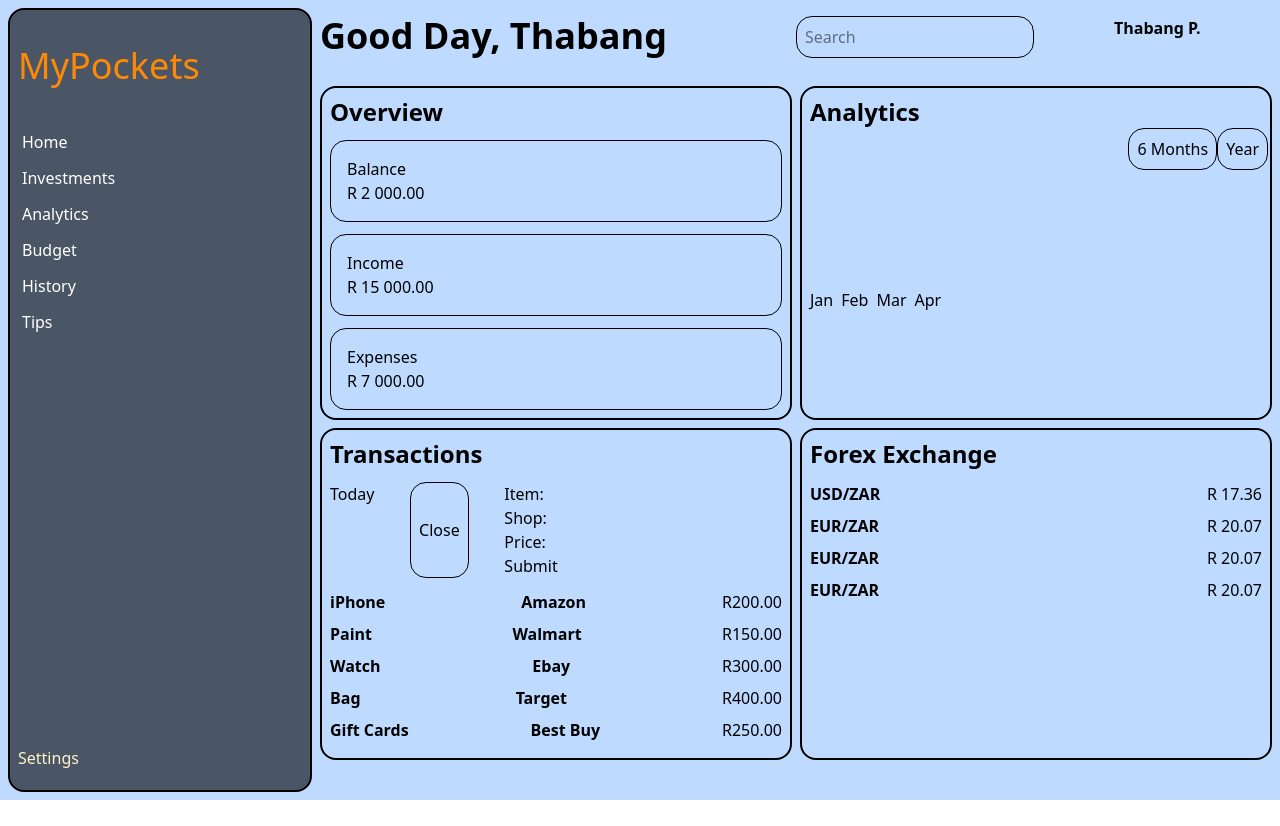
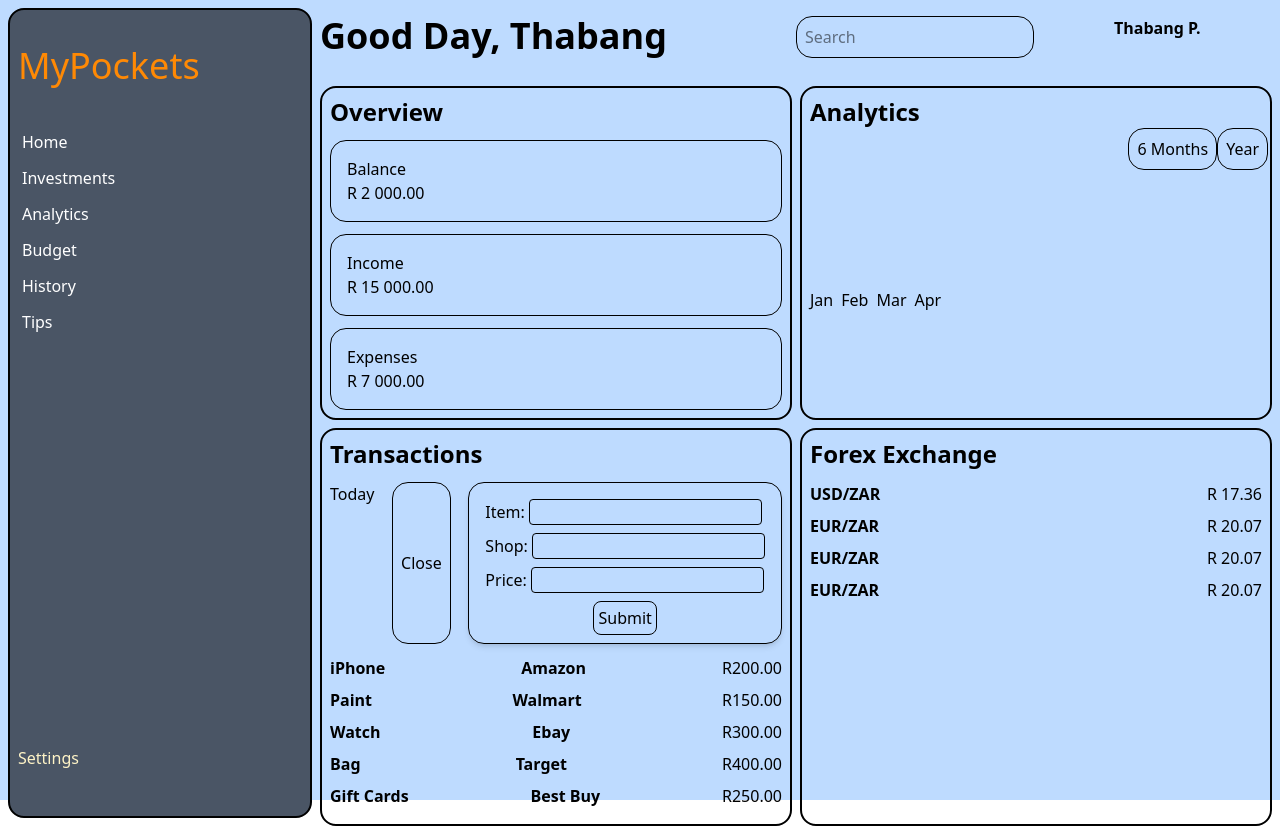
Before and after one commit to ThabangP07/My_Pockets, a React (Vite) app in the folder My_Pockets/: page / in a window 1280 px wide. Both pictures are taken after a click on the button "Add Transaction". Before the commit the page ends 800 px from the top, so only its background shows below. Built offline with nearby package versions, Linux system fonts and the light colour scheme.

Commit message:
style: update TransactionsInputForm with improved styling and layout

```diff
--- a/My_Pockets/src/components/TransactionsInputForm.jsx
+++ b/My_Pockets/src/components/TransactionsInputForm.jsx
@@ -27,10 +27,11 @@ function TransactionsInputForm() {
   //will handle data storage later either to local storage or file
 
   return (
-    <form onSubmit={handleSubmit}>
-      <div>
+    <form onSubmit={handleSubmit} className="border p-2 rounded-2xl shadow-md">
+      <div className="m-2 w-full">
         <label>Item: </label>
         <input
+          className="border rounded"
           type="text"
           name="item"
           value={formData.item}
@@ -39,9 +40,10 @@ function TransactionsInputForm() {
         />
       </div>
 
-      <div>
+      <div className="m-2">
         <label>Shop: </label>
         <input
+          className="border rounded"
           type="text"
           name="shop"
           value={formData.shop}
@@ -50,18 +52,23 @@ function TransactionsInputForm() {
         />
       </div>
 
-      <div>
+      <div className="m-2 w-full">
         <label>Price: </label>
         <input
+          className="border rounded"
           type="number"
           name="price"
+          min="0"
+          step="0.01"
           value={formData.price}
           onChange={handleChange}
           required
         />
       </div>
 
-      <button type="submit">Submit</button>
+      <button className="border rounded-lg p-1 block mx-auto" type="submit">
+        Submit
+      </button>
     </form>
   );
 }
```
